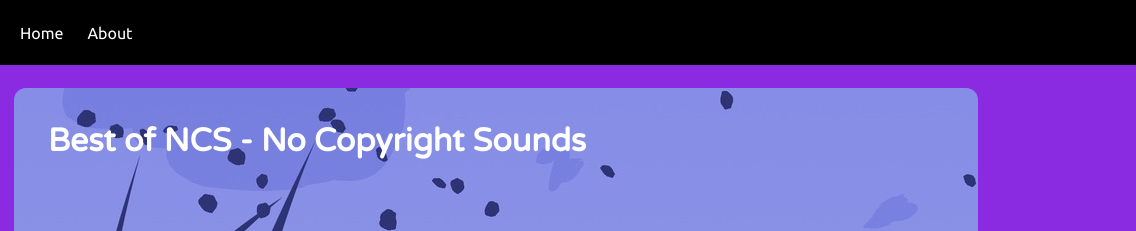
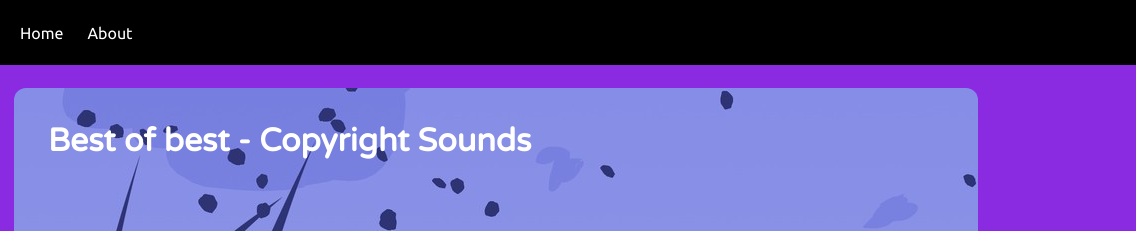
Before and after one commit to ankit705yadav/Spotifee, a plain HTML site: page index.html in a window 1280 px wide. Shown: the top 231 px of the page, 144-1280 px from the left. Drawn offline with Linux system fonts and the light colour scheme.

Commit message:
Update index.html

```diff
--- a/index.html
+++ b/index.html
@@ -18,7 +18,7 @@
 
     <div class="container">
       <div class="songList">
-        <h1>Best of NCS - No Copyright Sounds</h1>
+        <h1>Best of best - Copyright Sounds</h1>
         <div class="songItemContainer">
           <div class="songItem">
             <img alt="1" />
```
